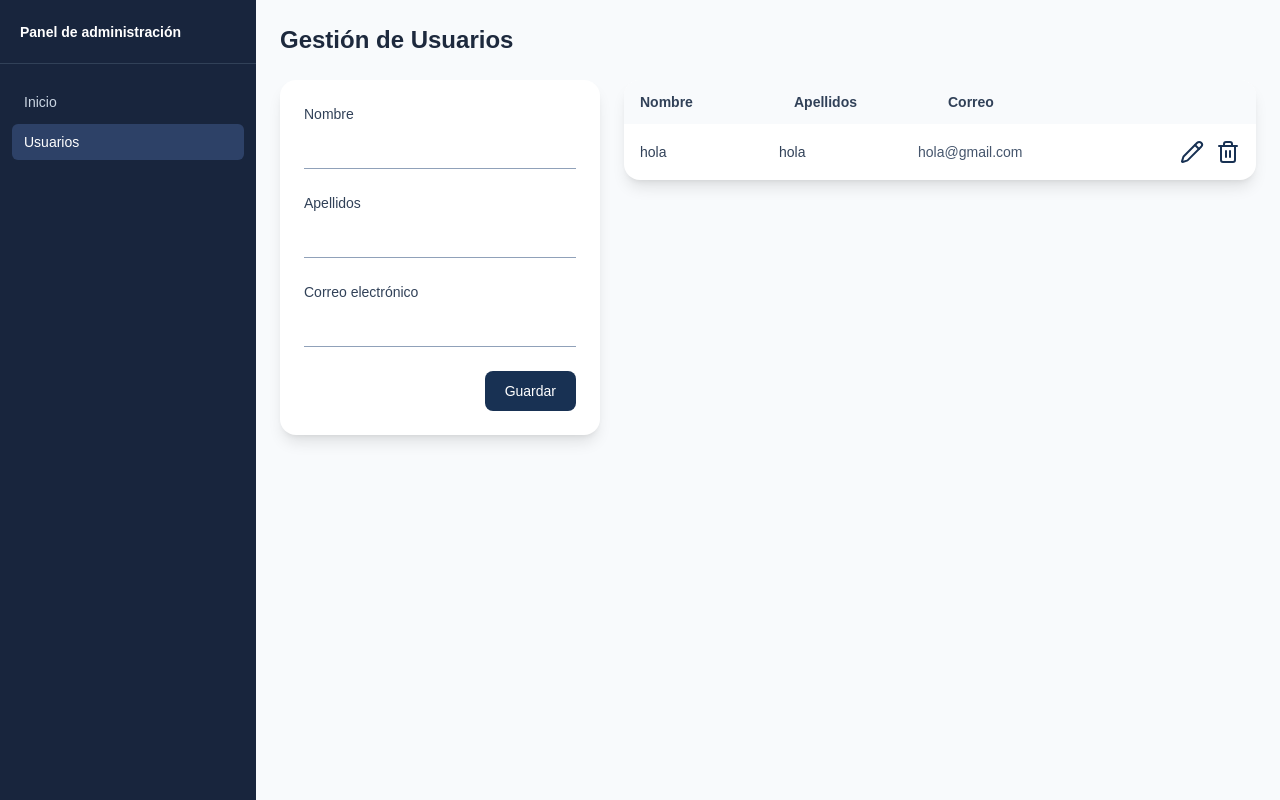
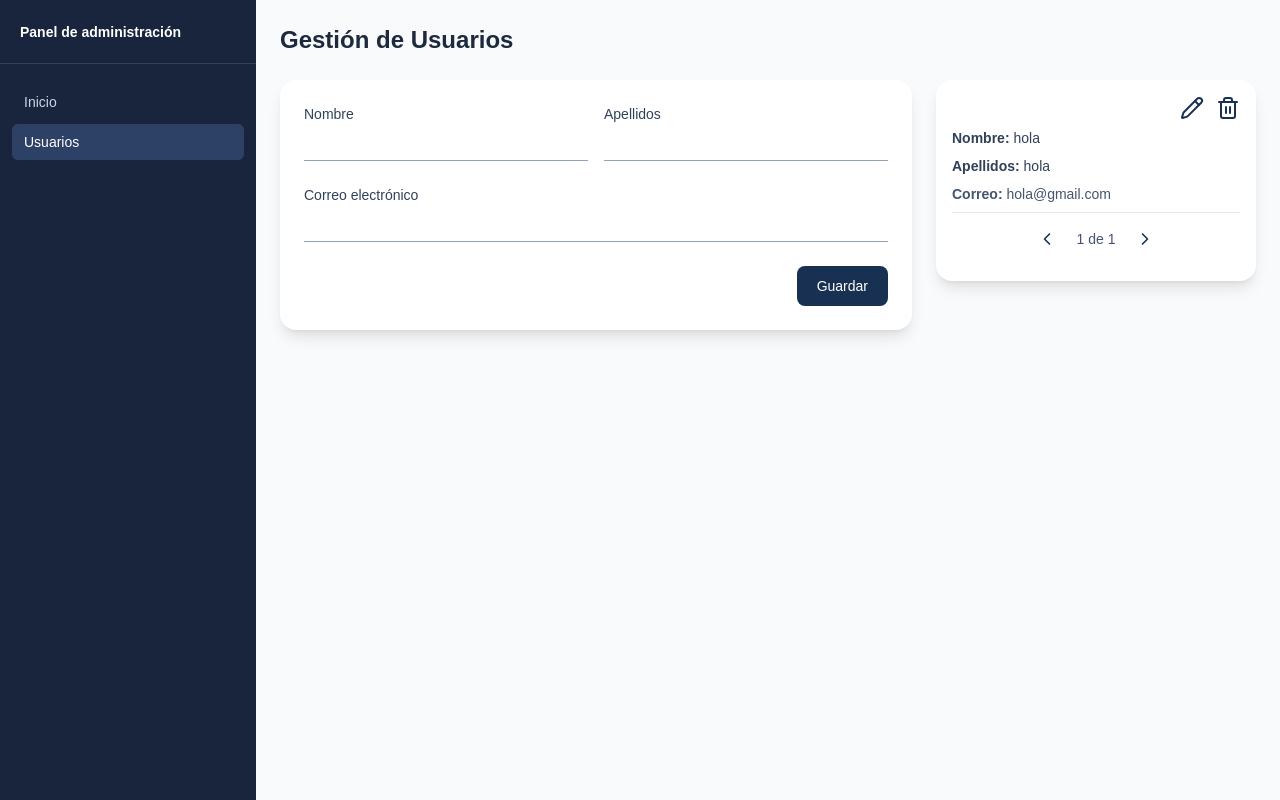
Before and after one commit to AinhoaMaya/proyecto-nextjs, a Next.js app: page /admin/users in a window 1280 px wide. Built offline with nearby package versions, Linux system fonts and the light colour scheme.

Commit message:
Reestructuración de la maquetación en UserPage: la tabla pasan a ser fichas con paginador.

```diff
--- a/app/admin/AdminLayout.tsx
+++ b/app/admin/AdminLayout.tsx
@@ -22,11 +22,11 @@ export default function AdminLayout({
         </h1>
 
         <div className="flex w-full flex-col items-stretch gap-6 lg:flex-row">
-          <div className="w-full lg:w-80">
+          <div className="min-w-0 flex-1">
             {form}
           </div>
 
-          <div className="min-w-0 flex-1">
+          <div className="w-full lg:w-80">
             {table}
           </div>
         </div>
--- a/app/admin/users/page.tsx
+++ b/app/admin/users/page.tsx
@@ -11,6 +11,8 @@ type User = {
   name: string;
   lastname: string;
   email: string;
+  createdAt?: string;
+  updatedAt?: string;
 };
 
 export default function UsersPage() {
--- a/app/api/users/route.ts
+++ b/app/api/users/route.ts
@@ -7,6 +7,8 @@ type User = {
   name: string;
   lastname: string;
   email: string;
+  createdAt?: string;
+  updatedAt?: string;
 };
 
 const usersFile = path.join(process.cwd(), "data", "users.json");
@@ -22,11 +24,14 @@ export async function POST(request: Request) {
   }
 
   const users = JSON.parse(await fs.readFile(usersFile, "utf8")) as User[];
+  const timestamp = new Date().toISOString();
   const user = {
     id: users.reduce((highestId, currentUser) => Math.max(highestId, currentUser.id), 0) + 1,
     name,
     lastname,
     email,
+    createdAt: timestamp,
+    updatedAt: timestamp,
   };
 
   await fs.writeFile(usersFile, JSON.stringify([...users, user], null, 2) + "\n");
@@ -53,7 +58,14 @@ export async function PUT(request: Request) {
     return NextResponse.json({ error: "Usuario no encontrado" }, { status: 404 });
   }
 
-  const updatedUser = { id, name, lastname, email };
+  const updatedUser = {
+    id,
+    name,
+    lastname,
+    email,
+    createdAt: users[userIndex].createdAt,
+    updatedAt: new Date().toISOString(),
+  };
   users[userIndex] = updatedUser;
 
   await fs.writeFile(usersFile, JSON.stringify(users, null, 2) + "\n");
--- a/components/users/FormUsers.tsx
+++ b/components/users/FormUsers.tsx
@@ -5,6 +5,8 @@ type User = {
   name: string;
   lastname: string;
   email: string;
+  createdAt?: string;
+  updatedAt?: string;
 };
 
 type FormUsersProps = {
@@ -36,7 +38,8 @@ export default function FormUsers({ editUser, onUserCreated, onUserUpdated, onCa
         }}
         className="flex flex-col gap-6"
       >
-        <div className="flex flex-col gap-2">
+        <div className="grid grid-cols-2 gap-4">
+          <div className="flex min-w-0 flex-col">
             <label htmlFor="name" className="text-sm font-medium text-slate-700">Nombre</label>
 
             <input
@@ -48,7 +51,7 @@ export default function FormUsers({ editUser, onUserCreated, onUserUpdated, onCa
             />
           </div>
 
-        <div className="flex flex-col gap-2">
+          <div className="flex min-w-0 flex-col">
             <label htmlFor="lastname" className="text-sm font-medium text-slate-700">Apellidos</label>
 
             <input
@@ -59,8 +62,9 @@ export default function FormUsers({ editUser, onUserCreated, onUserUpdated, onCa
               className="w-full border-0 border-b border-slate-400 bg-transparent px-1 py-2 text-sm outline-none focus:border-blue-600"
             />
           </div>
+        </div>
 
-        <div className="flex flex-col gap-2">
+        <div className="flex flex-col">
           <label htmlFor="email" className="text-sm font-medium text-slate-700">Correo electrónico</label>
 
           <input
--- a/components/users/Users.tsx
+++ b/components/users/Users.tsx
@@ -1,4 +1,6 @@
-import { Pencil, Trash2 } from "lucide-react";
+import { ChevronLeft, ChevronRight, Pencil, Trash2 } from "lucide-react";
+
+
 
 type UsersProps = {
   users: {
@@ -22,33 +24,39 @@ export default function Users({ users, onEditUser, onDeleteUser }: UsersProps) {
 
   return (
     <section className="w-full overflow-hidden rounded-2xl bg-white shadow-lg">
-      <div className="grid grid-cols-[1fr_1fr_2fr_auto] items-center gap-4 bg-slate-50 px-4 py-3 text-sm font-semibold text-slate-700">
-        <span>Nombre</span>
-        <span>Apellidos</span>
-        <span>Correo</span>
-      </div>
-
       <ul>
         {users.map((user) => (
-          <li key={user.id} className="grid grid-cols-[1fr_1fr_2fr_auto] items-center gap-4 border-b border-slate-200 px-4 py-4 text-sm last:border-b-0">
-            <span className="text-slate-700">{user.name}</span>
-
-            <span className="text-slate-700">{user.lastname}</span>
-
-            <span className="truncate text-slate-600">{user.email}</span>
-
-            <div className="flex justify-end gap-3">
+          <li key={user.id} className="flex flex-col gap-2 border-b border-slate-200 px-4 py-4 text-sm last:border-b-0">
+            <div className="flex shrink-0 gap-3 self-end">
               <button
                 type="button"
                 onClick={() => onEditUser(user.id)}
+                aria-label={`Editar a ${user.name}`}
                 className="bg-transparent p-0 text-[#183153] transition-transform duration-200 hover:scale-105 hover:bg-transparent">
                 <Pencil size={24} />
               </button>
               <button
                 type="button"
                 onClick={() => onDeleteUser(user.id)}
+                aria-label={`Borrar a ${user.name}`}
                 className="bg-transparent p-0 text-[#183153] transition-transform duration-200 hover:scale-105 hover:bg-transparent">
                 <Trash2 size={24} />
+              </button>
+            </div>
+
+            <div className="flex min-w-0 flex-col gap-2">
+              <span className="text-slate-700"><strong>Nombre:</strong> {user.name}</span>
+              <span className="text-slate-700"><strong>Apellidos:</strong> {user.lastname}</span>
+              <span className="wrap-anywhere text-slate-600"><strong>Correo:</strong> {user.email}</span>
+            </div>
+
+            <div className="flex items-center justify-center gap-4 border-t border-slate-200 px-4 py-3">
+              <button type="button" aria-label="previous user" className="bg-transparent p-1 text-[#183153] hover:bg-transparent">
+                <ChevronLeft size={20} />
+              </button>
+              <span className="text-sm text-slate-600">1 de {users.length}</span>
+              <button type="button" aria-label="next user" className="bg-transparent p-1 text-[#183153] hover:bg-transparent">
+                <ChevronRight size={20} />
               </button>
             </div>
           </li>
```
Lines whose indentation alone changed are shown as unchanged.
